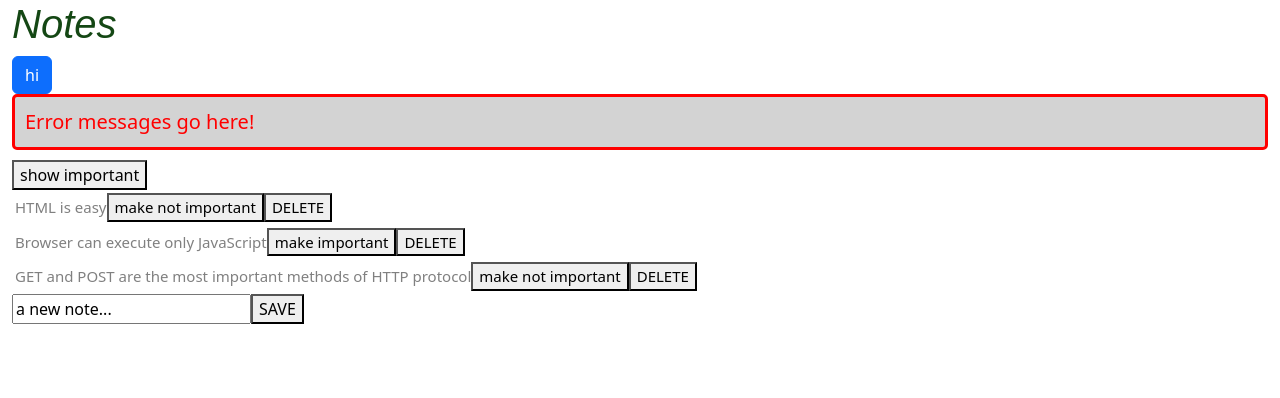
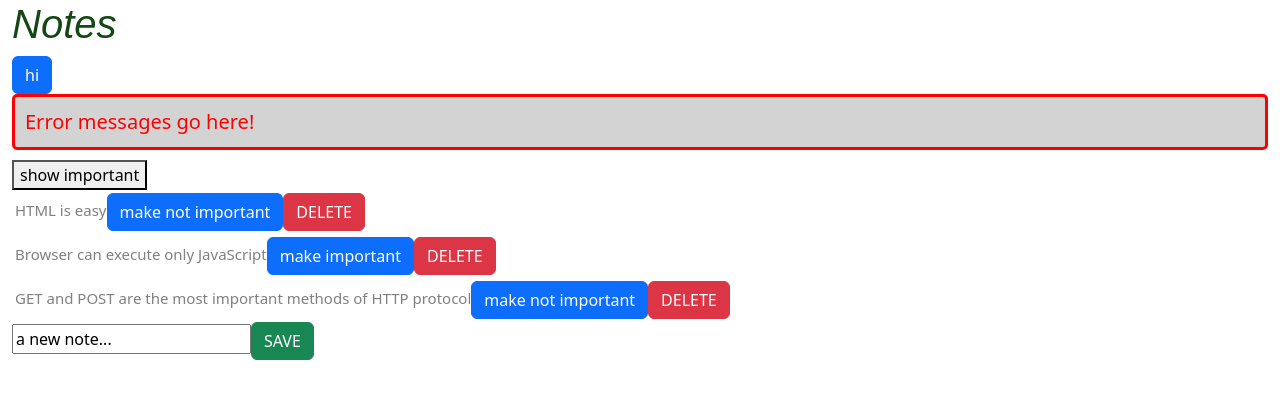
Before and after one commit to richi-coder/Rendering-a-Collection---REACT-HELSINKI-PART-2, a React (Create React App) app: page / in a window 1280 px wide. Shown: the top 398 px of the page. Built offline with nearby package versions, Linux system fonts and the light colour scheme; data requests are answered from the project's data file.

Commit message:
Improving aesthetics with React-Bootstrap

```diff
--- a/src/App.js
+++ b/src/App.js
@@ -109,7 +109,9 @@ fetch("http://localhost:3000/notes", {
         <input
         value={newNote}
         onChange={handleNoteChange} />
-        <button type="submit">SAVE</button>
+        <button
+        className="btn btn-success"
+        type="submit">SAVE</button>
       </form>
     </div>
   )
--- a/src/components/Note.js
+++ b/src/components/Note.js
@@ -8,10 +8,12 @@ const Note = ({ note, toggleImportance, deleteNote }) => {
     <li className="note list-item">
       {note.content}
       <button
+      className="btn btn-primary"
       onClick={toggleImportance}>
         {labelToggle}
       </button>
       <button
+      className="btn btn-danger"
       onClick={deleteNote}
       >
         {labelDelete}
```
